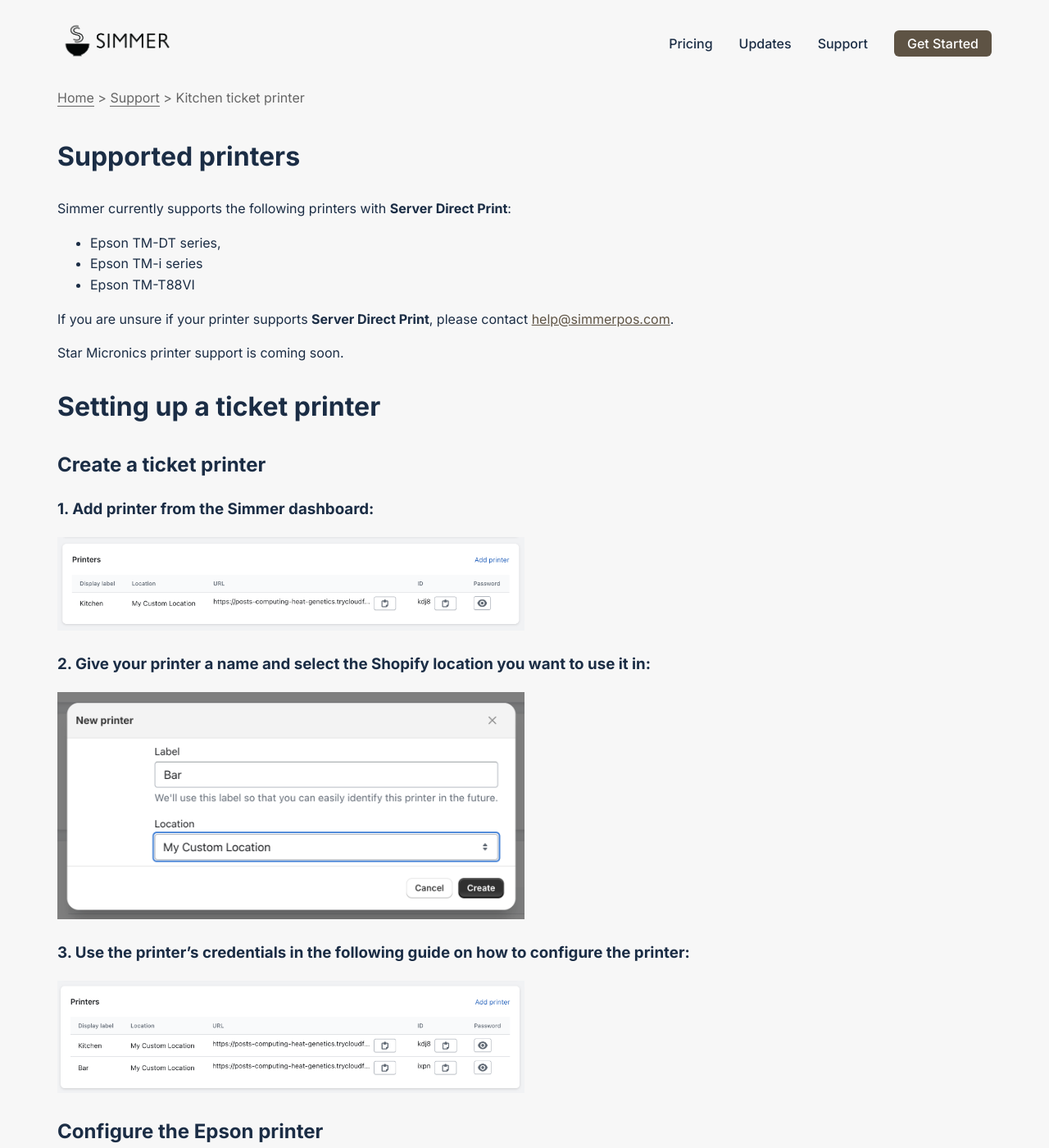
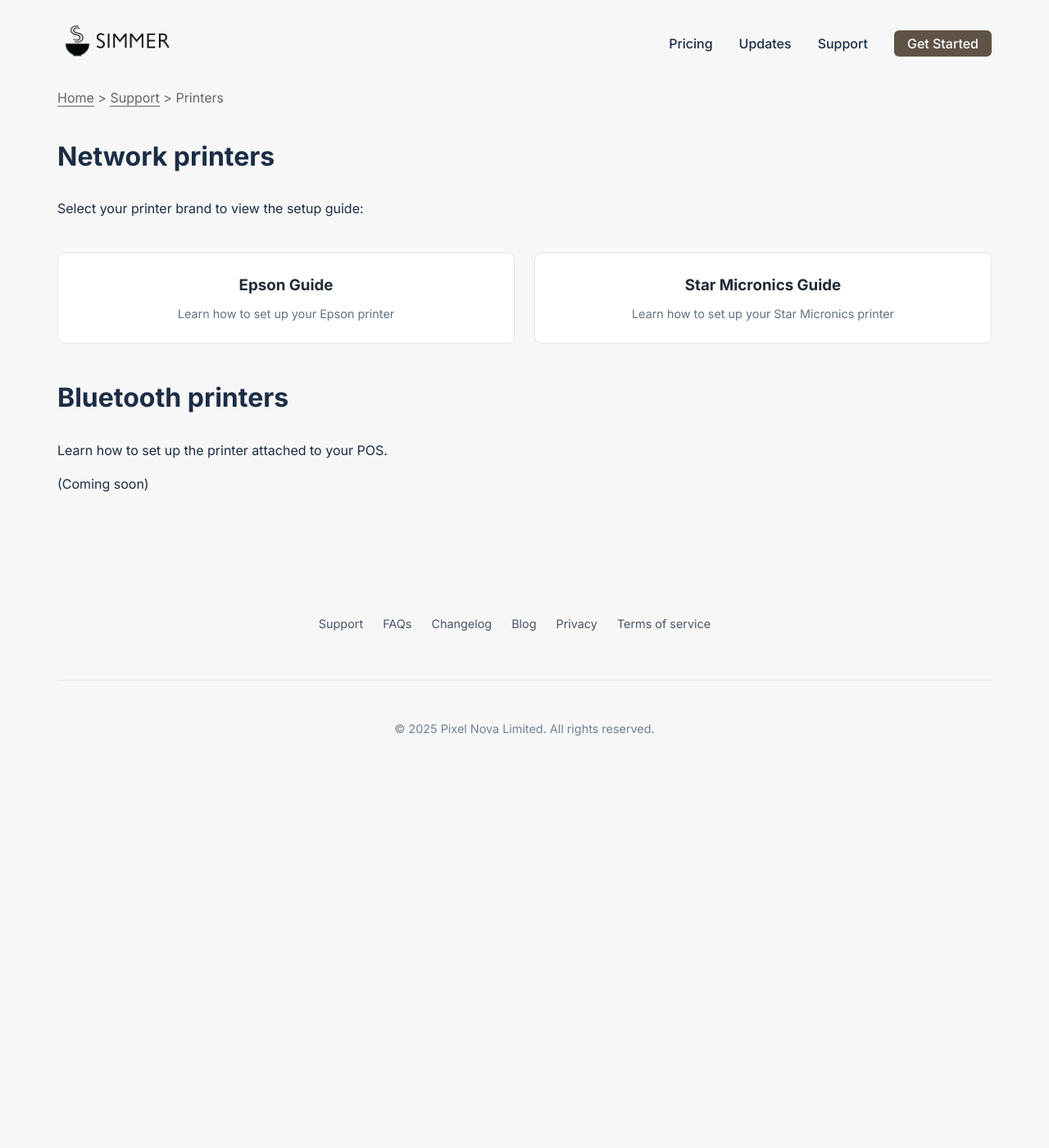
Before and after one commit to Pixel-Nova-Apps/simmerpos.com, a Jekyll site: the page built from _pages/printer.md, in a window 1280 px wide and 1400 px high. Shown: the whole window at 82% size. Built offline with Jekyll 4.4.1, drawn with Linux system fonts in a browser that asks for light colours; some of the changed text lies outside the part shown.

Commit message:
star printer support

```diff
--- a/_pages/printer.md
+++ b/_pages/printer.md
@@ -5,91 +5,26 @@ include_in_header: false
 ---
 
 <nav class="breadcrumbs">
-  <a href="/">Home</a> &gt; <a href="/support/">Support</a> &gt; Kitchen ticket printer
+  <a href="/">Home</a> &gt; <a href="/support/">Support</a> &gt; Printers
 </nav>
 
-# Supported printers
+# Network printers
 
-Simmer currently supports the following printers with **Server Direct Print**:
+Select your printer brand to view the setup guide:
 
-- Epson TM-DT series,
-- Epson TM-i series
-- Epson TM-T88VI
-
-If you are unsure if your printer supports **Server Direct Print**, please contact <a href="mailto:help@simmerpos.com">help@simmerpos.com</a>.
-
-Star Micronics printer support is coming soon.
-
-# Setting up a ticket printer
-
-## Create a ticket printer
-
-### 1. Add printer from the Simmer dashboard:
-
-<img src="/assets/epson-admin/add-printer.png" alt="Add printer" class="support-image">
-
-### 2. Give your printer a name and select the Shopify location you want to use it in:
-
-<img src="/assets/epson-admin/create-printer.png" alt="Create printer" class="support-image">
-
-### 3. Use the printer's credentials in the following guide on how to configure the printer:
-
-<img src="/assets/epson-admin/printer-credentials.png" alt="credentials printer" class="support-image">
-
-## Configure the Epson printer
-
-<div class="note-box">
-<strong>Note:</strong> The instructions are for Epson TM-m30III. The interface may vary slightly for other Epson printers.
+<div class="support-tiles">
+  <a href="/printer-epson" class="support-tile">
+    <h3>Epson Guide</h3>
+    <p>Learn how to set up your Epson printer</p>
+  </a>
+  <a href="/printer-star" class="support-tile">
+    <h3>Star Micronics Guide</h3>
+    <p>Learn how to set up your Star Micronics printer</p>
+  </a>
 </div>
 
-### 1. Navigate to your printer's LAN address:
+# Bluetooth printers
 
-Your printer should print out a receipt with your printer's LAN address upon turning it on.
+Learn how to set up the printer attached to your POS.
 
-Enter the IP address into your browser to navigate to the printer's settings page, e.g `http://192.168.1.100`. (replace with your printer's actual IP address).
-
-<img src="/assets/epson-admin/setup-receipt-example.jpeg" alt="Printer LAN address" class="support-image-small">
-
-### 2. Click **Advanced Settings**
-
-<img src="/assets/epson-admin/1.png" alt="Advanced Settings" class="support-image-large">
-
-### 3. Click **Administrator Login** (top right)
-
-<img src="/assets/epson-admin/2.png" alt="Administrator Login" class="support-image-large">
-
-### 4. Enter Printer Serial No. to login
-
-<img src="/assets/epson-admin/epson-serial-number.png" alt="Printer Serial No." class="support-image-large">
-
-<img src="/assets/epson-admin/3.png" alt="Printer Serial No." class="support-image-large">
-
-### 5. Click **TM-i Settings** (opens in new tab)
-
-<img src="/assets/epson-admin/4.png" alt="TM-i Settings" class="support-image-large">
-
-### 6. Click **Server Direct Print**
-
-<img src="/assets/epson-admin/5.png" alt="Server Direct Print" class="support-image-large">
-
-### 7. Enable **Server Direct Print**
-
-<img src="/assets/epson-admin/6-1.png" alt="Enable Server Direct Print" class="support-image-large">
-
-### 8. Populate Server 1 with URL, ID, and Password
-
-<img src="/assets/epson-admin/6-2.png" alt="Enable Server Direct Print" class="support-image-large">
-
-### 9. Click **Apply & Restart**
-
-<img src="/assets/epson-admin/6-3.png" alt="Enable Server Direct Print" class="support-image-large">
-
-### 10. Click **OK**
-
-<img src="/assets/epson-admin/7.png" alt="Enable Server Direct Print" class="support-image-large">
-
-## Print tickets
-
-You can now print tickets from the Simmer POS tile by going to the ticket and clicking **Send**:
-
-<img src="/assets/epson-admin/send-to-printer.png" alt="Send to printer" class="support-image-large">
+(Coming soon)
```
Also changed, not shown: _pages/changelog.md (+13 -2 lines), _pages/printer-epson.md (added, +83 -0 lines), _pages/printer-star.md (added, +70 -0 lines), assets/star-admin/1.png (added), assets/star-admin/2.png (added), assets/star-admin/3.png (added), assets/star-admin/4.png (added), assets/star-admin/5.png (added), assets/star-admin/6.png (added), assets/star-admin/7.png (added).
